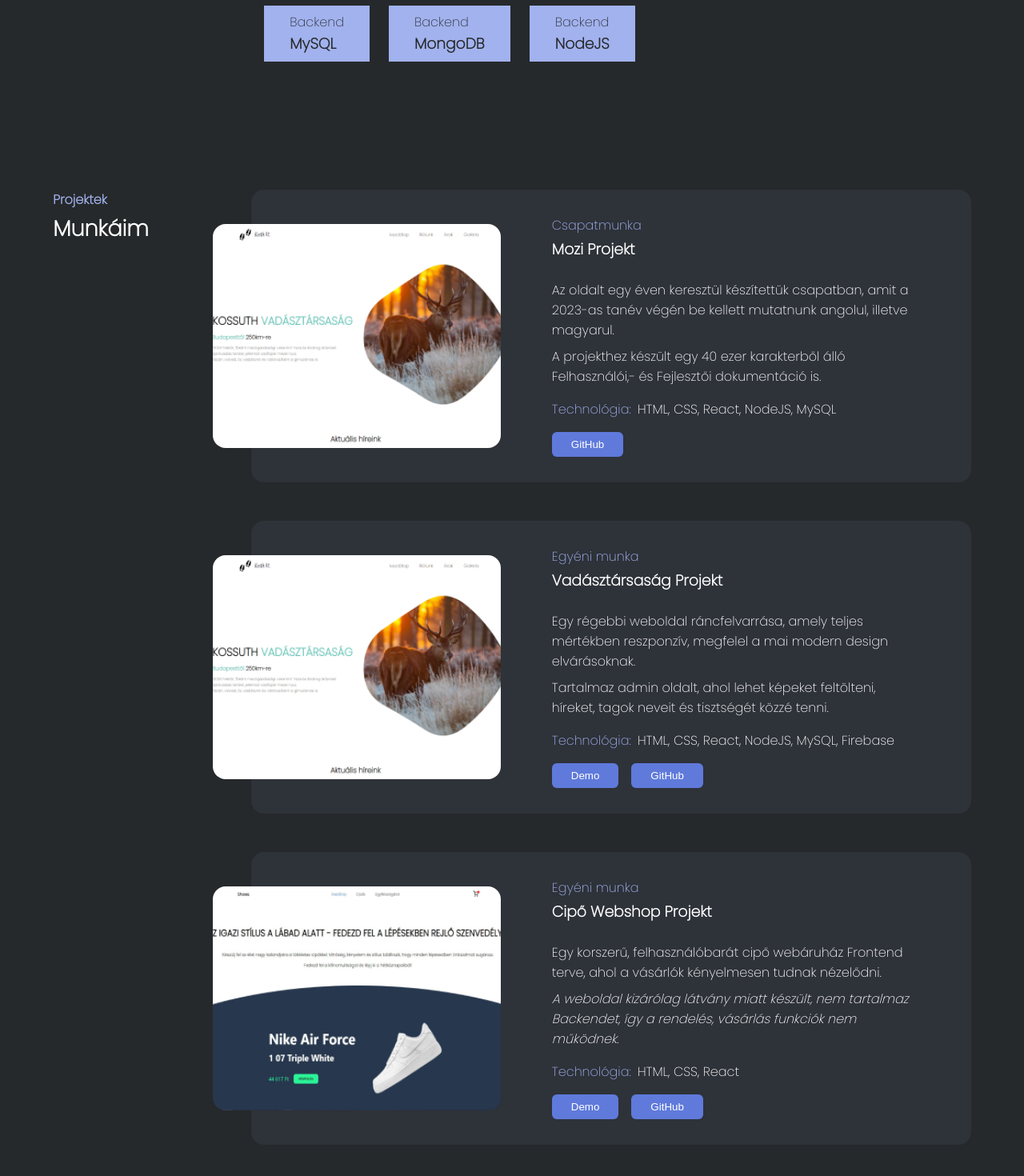
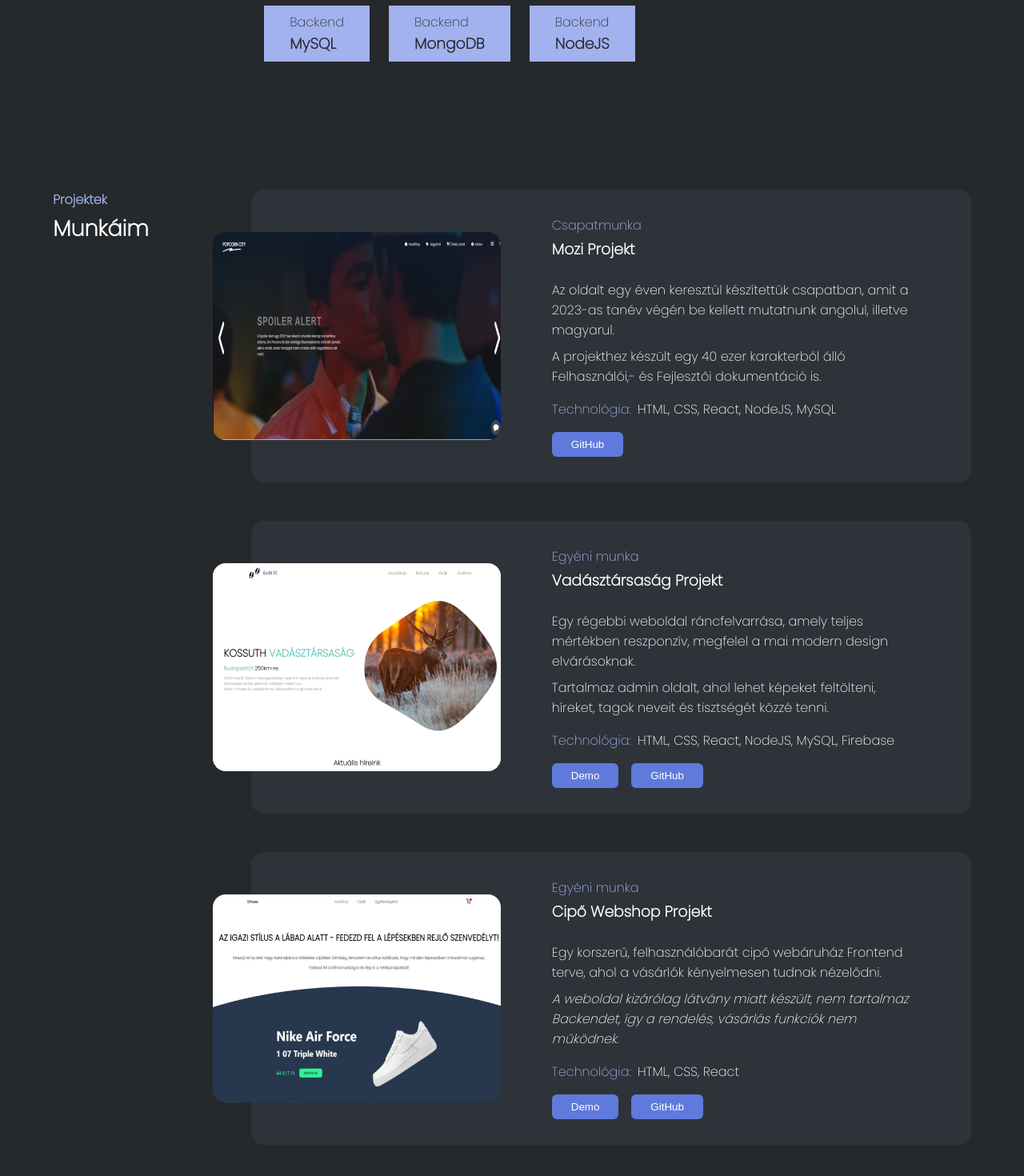
Before and after one commit to Tbence2002/torokbence-portfolio, a React (Create React App) app: page / in a window 1280 px wide. Shown: the part 2351-3821 px from the top of the page at 80% size. Built offline with nearby package versions, Linux system fonts and the light colour scheme.

Commit message:
Munkáim CSS

```diff
--- a/src/components/munkaim.css
+++ b/src/components/munkaim.css
@@ -21,31 +21,28 @@
     padding: 2rem 0rem;
 }
 .mozi {
-    height: 280px;
+    height: 260px;
+    width: 360px;
+    margin-left: -3rem;
+    border-radius: 1rem;
+    background:url('../assets/mozi.jpg');
+    background-repeat: no-repeat;
+}
+.vt {
+    height: 260px;
     width: 360px;
     margin-left: -3rem;
     border-radius: 1rem;
     background:url('../assets/Fooldal.jpg');
-    background-size: cover;
-    background-position: center;
-}
-.vt {
-    height: 280px;
-    width: 360px;
-    margin-left: -3rem;
-    border-radius: 1rem;
-    background:url('../assets/Fooldal.jpg');
-    background-size: cover;
-    background-position: center;
+    background-repeat: no-repeat;
 }
 .cipo {
-    height: 280px;
+    height: 260px;
     width: 360px;
     margin-left: -3rem;
     border-radius: 1rem;
     background:url('../assets/cipowebshop.jpg');
-    background-size: cover;
-    background-position: center;
+    background-repeat: no-repeat;
 
 }
 .works-text {
@@ -80,25 +77,11 @@
     padding: 0.5rem 1.5rem;
     color: #fff;
     border-radius: 6px;
+    transition: .3s;
 }
 .demo button:hover {
-    animation: shake 0.5s forwards;
     cursor: pointer;
+    background: #fff;
+    color: #000;
+    transition: .3s;
 }
-@keyframes shake {
-    0% {
-        transform: none;
-    }
-    25% {
-        transform:translateX(-2px);
-    }
-    50% {
-        transform:translateX(2px);
-    }
-    75% {
-        transform:translateX(-2px);
-    }
-    100% {
-        transform:translateX(2px);
-    }
-}
```
